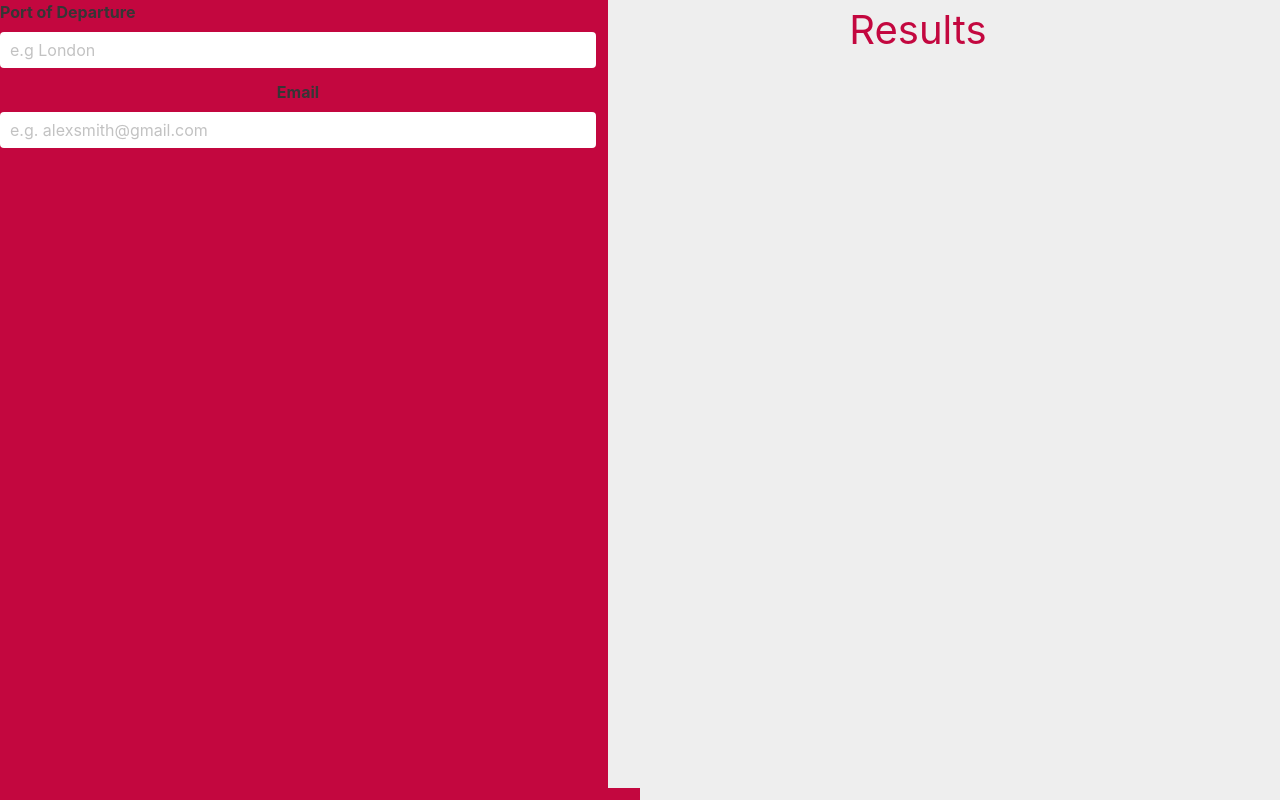
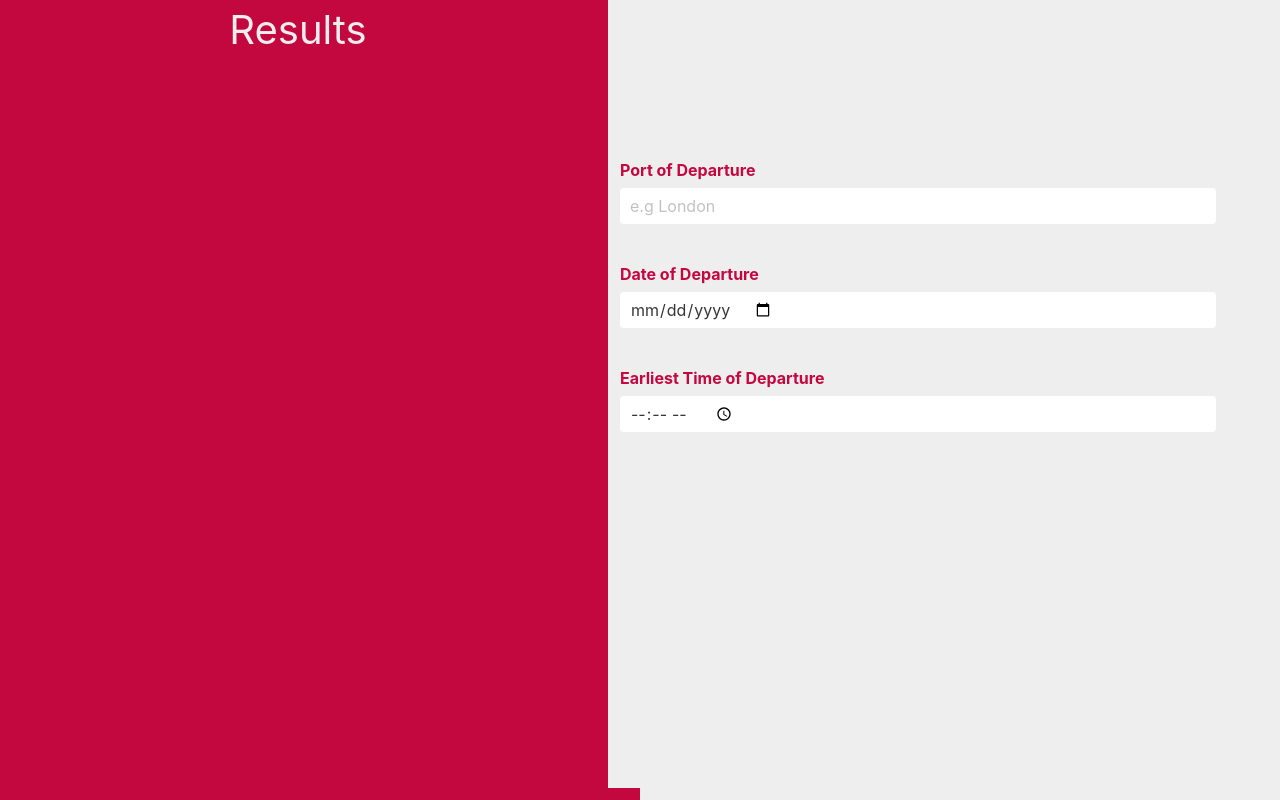
Before and after one commit to Devildude4427/FlightFinder, a Flask app: page /search in a window 1280 px wide. Run offline with Flask 2, Linux system fonts and the light colour scheme; some libraries are stand-ins or nearby versions.

Commit message:
Updated UI on the search page

```diff
--- a/user_interface/templates/search.html
+++ b/user_interface/templates/search.html
@@ -14,21 +14,27 @@
 			<div class="container">
                 <div class="columns">
                     <div class="column columnLeft">
-                        <div class="field">
-                          <label class="label">Port of Departure</label>
+                        <p class="is-size-2 center" style="color: #EEE;">Results</p>
+                    </div>
+                    <div class="column columnRight">
+                        <div class="field" style="margin-top: 20vh;">
+                          <label class="label subtitle" style="color: #C50740;">Port of Departure</label>
                           <div class="control">
                             <input class="input" type="text" placeholder="e.g London">
                           </div>
                         </div>
                         <div class="field">
-                          <label class="label center">Email</label>
+                          <label class="label subtitle" style="color: #C50740; margin-top: 5vh;">Date of Departure</label>
                           <div class="control">
-                            <input class="input" type="email" placeholder="e.g. alexsmith@gmail.com">
+                            <input class="input" type="date" placeholder="06/20/2019">
                           </div>
                         </div>
-                    </div>
-                    <div class="column columnRight">
-                        <p class="is-size-2 center" style="color: #C3073F;">Results</p>
+                        <div class="field">
+                          <label class="label subtitle" style="color: #C50740; margin-top: 5vh;">Earliest Time of Departure</label>
+                          <div class="control">
+                            <input class="input" type="time" placeholder="13:00">
+                          </div>
+                        </div>
                     </div>
                 </div>
 			</div>
```
